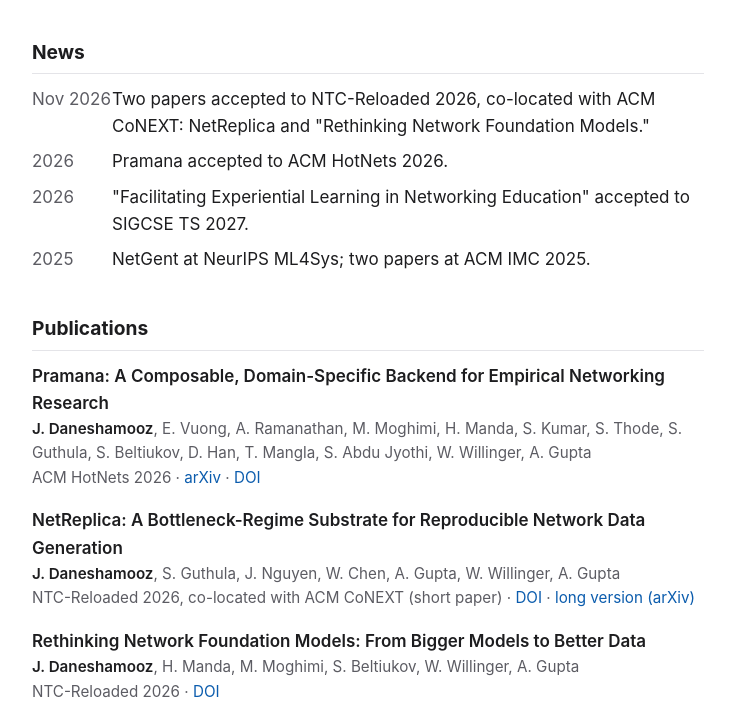
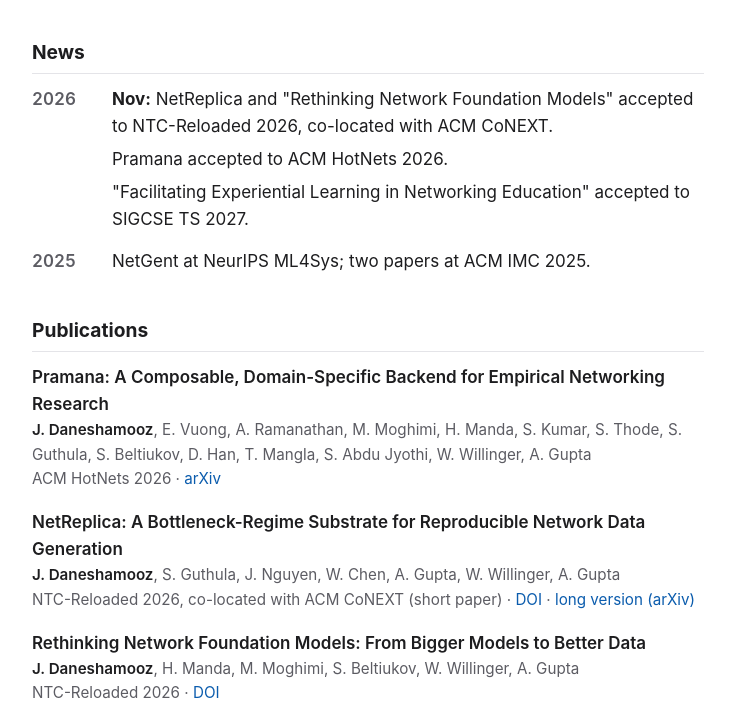
Before and after one commit to jaber-the-great/jaber-the-great.github.io, a plain HTML site: page index.html in a window 1280 px wide. Shown: the part 670-1388 px from the top of the page, without its empty margins (272-1007 px from the left). Drawn offline with Linux system fonts and the light colour scheme.

Commit message:
Group news by year, drop unresolved Pramana DOI
Co-Authored-By: Claude Sonnet 5.5 <noreply@anthropic.com>

```diff
--- a/index.html
+++ b/index.html
@@ -28,9 +28,9 @@
 
   <h2>News</h2>
   <ul class="news">
-    <li><time>Nov 2026</time><span>Two papers accepted to NTC-Reloaded 2026, co-located with ACM CoNEXT: NetReplica and "Rethinking Network Foundation Models."</span></li>
-    <li><time>2026</time><span>Pramana accepted to ACM HotNets 2026.</span></li>
-    <li><time>2026</time><span>"Facilitating Experiential Learning in Networking Education" accepted to SIGCSE TS 2027.</span></li>
+    <li><time>2026</time><span><strong>Nov:</strong> NetReplica and "Rethinking Network Foundation Models" accepted to NTC-Reloaded 2026, co-located with ACM CoNEXT.</span></li>
+    <li><time></time><span>Pramana accepted to ACM HotNets 2026.</span></li>
+    <li><time></time><span>"Facilitating Experiential Learning in Networking Education" accepted to SIGCSE TS 2027.</span></li>
     <li><time>2025</time><span>NetGent at NeurIPS ML4Sys; two papers at ACM IMC 2025.</span></li>
   </ul>
 
@@ -39,7 +39,7 @@
     <li>
       <span class="title">Pramana: A Composable, Domain-Specific Backend for Empirical Networking Research</span>
       <span class="authors"><span class="me">J. Daneshamooz</span>, E. Vuong, A. Ramanathan, M. Moghimi, H. Manda, S. Kumar, S. Thode, S. Guthula, S. Beltiukov, D. Han, T. Mangla, S. Abdu Jyothi, W. Willinger, A. Gupta</span>
-      <span class="venue">ACM HotNets 2026 · <a href="https://arxiv.org/abs/2607.26352">arXiv</a> · <a href="https://doi.org/10.1145/3847290.3859953">DOI</a></span>
+      <span class="venue">ACM HotNets 2026 · <a href="https://arxiv.org/abs/2607.26352">arXiv</a></span>
     </li>
     <li>
       <span class="title">NetReplica: A Bottleneck-Regime Substrate for Reproducible Network Data Generation</span>
--- a/style.css
+++ b/style.css
@@ -57,7 +57,9 @@ p { margin: 0 0 1rem; }
 
 .news, .pubs, .plain { list-style: none; padding: 0; margin: 0; }
 .news li, .plain li { display: grid; grid-template-columns: 5rem 1fr; margin-bottom: .5rem; }
-.news time, .plain time { color: var(--muted); }
+.news time, .plain time { color: var(--muted); font-variant-numeric: tabular-nums; font-weight: 600; }
+.news li { margin-bottom: .35rem; }
+.news li + li:has(time:not(:empty)) { margin-top: .9rem; }
 
 .pubs li { margin-bottom: 1.1rem; }
 .pubs .title { font-weight: 600; }
```
